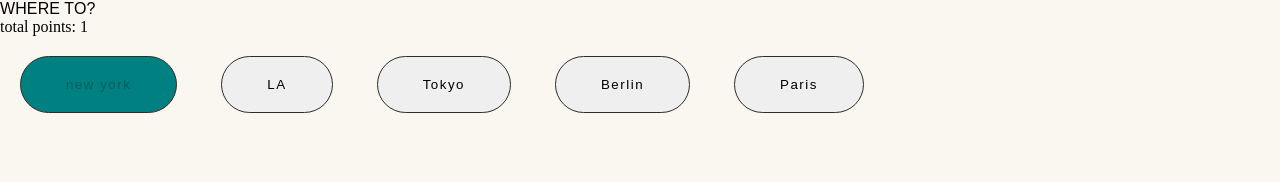
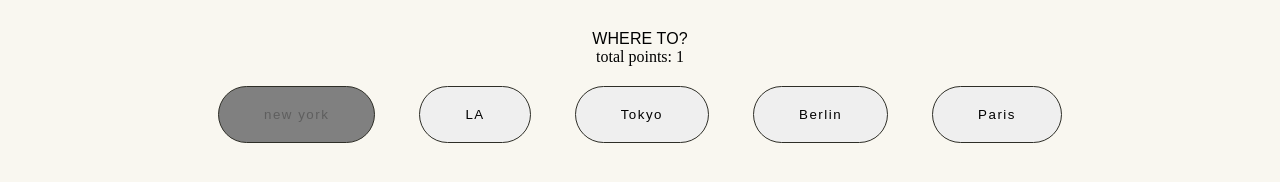
Before and after one commit to Kari6688/personal-website, a plain HTML site: page exercises/exercise_3/exercise_3.html in a window 1280 px wide. Both pictures are taken after a click on the button "new york". Drawn offline with Linux system fonts and the light colour scheme.

Commit message:
ex3 - v2

```diff
--- a/exercises/exercise_3/ex3.css
+++ b/exercises/exercise_3/ex3.css
@@ -8,7 +8,8 @@
 body {
     background-color: #f9f7f0;
     margin: auto;
-    padding: ;
+    padding: 30px 50px 30px;
+    text-align: center;
     align-items: center;
 }
 
--- a/exercises/exercise_3/ex3.js
+++ b/exercises/exercise_3/ex3.js
@@ -26,7 +26,8 @@ incPoints.forEach((btn) => {
   //has to be written the old way -> function ()
   //can be used in a form/ choosing among a list
   btn.addEventListener('click', function() {
-    this.style.backgroundColor = 'teal';
+    this.style.backgroundColor = 'gray';
+    this.style.textColor = 'white';
 
   });
 });
@@ -35,6 +36,6 @@ incPoints.forEach((btn) => {
 
 function pointChecker() {
   if (points >= numItems) {
-    showPoints.textContent = 'You clicked all the buttons!';
+    showPoints.textContent = 'You want to go everywhere!';
   }
 }
```
Also changed, not shown: exercises/index.html (+3 -3 lines), 2 other files.
